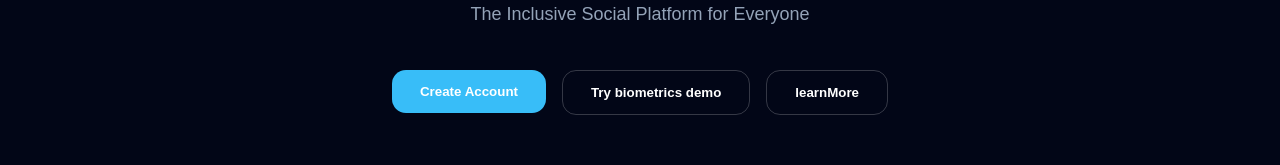
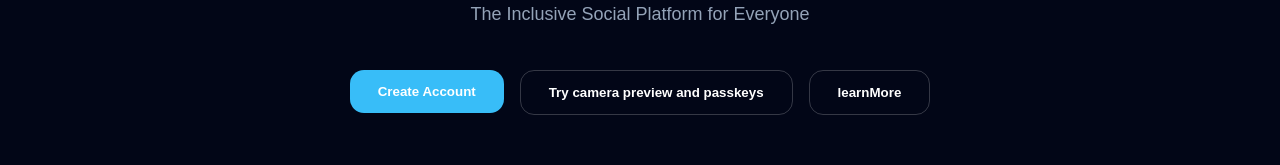
Before and after one commit to inclurah-png/inclura-web, a React (Vite) app: page / in a window 1280 px wide. Shown: the part 283-448 px from the top of the page. Built offline with nearby package versions, Linux system fonts and the light colour scheme; no server answers.

Commit message:
fix(identity): label camera preview separately from biometric verification

```diff
--- a/src/pages/Home.jsx
+++ b/src/pages/Home.jsx
@@ -137,7 +137,7 @@ function Home() {
                 fontWeight: "700",
               }}
             >
-              Try biometrics demo
+              Try camera preview and passkeys
             </button>
           </Link>
 
```
